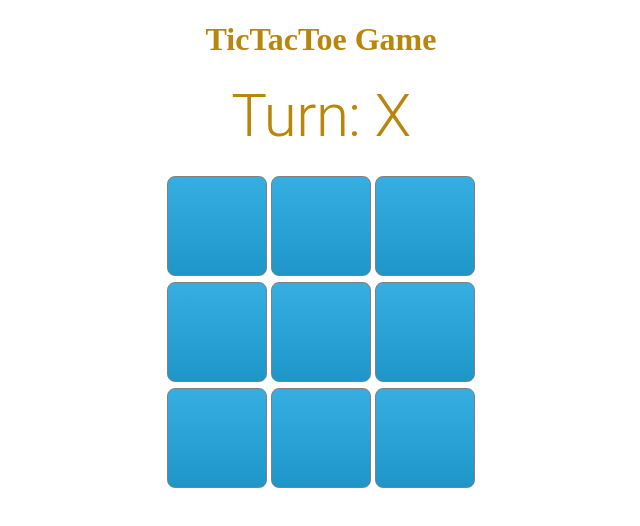
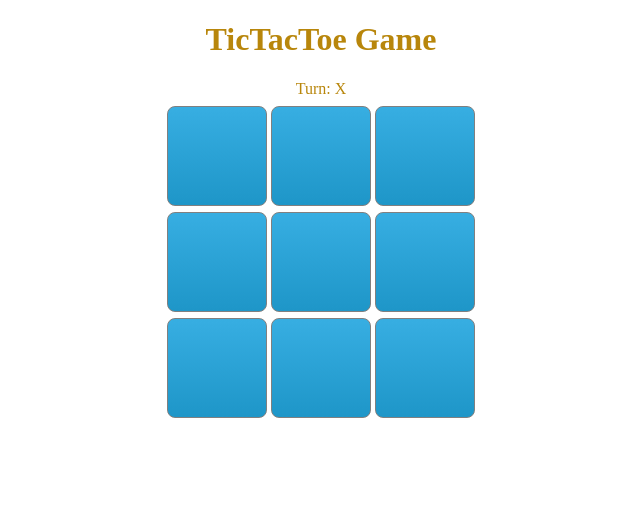
Before and after one commit to mr-mohammadreza/tic-toc-toe-react, a React (Create React App) app: page / in a window 1280 px wide. Shown: the top 526 px of the page, without its empty margins (319-959 px from the left). Built offline with nearby package versions, Linux system fonts and the light colour scheme.

Commit message:
make resposive the turn x/o

```diff
--- a/src/App.jsx
+++ b/src/App.jsx
@@ -1,5 +1,4 @@
 import React from "react";
-import Typography from '@mui/material/Typography';
 import TicTacToe from './TicTacToe';
 import './TicTacToe.css';
 const App = () => {
@@ -7,7 +6,7 @@ const App = () => {
     return (
         <div >
           <h1 className ="pwinner">TicTacToe Game</h1>
-          {/* <Typography className ="gg"variant="h1" component="div" gutterBottom>TicTacToe Game</Typography> */}
+
            <TicTacToe />
         </div>
     );
--- a/src/TicTacToe.js
+++ b/src/TicTacToe.js
@@ -99,10 +99,9 @@ const TicTacToe = () => {
 		return <button className = "aa" onClick={() => handleClick(num)}>{cells[num]}</button>;
 	};
 
-
 	return (
 		<div className='container'>
-			<Typography className ="pwinner"variant="h2" component="div" gutterBottom>Turn: {turn}</Typography>
+			<Typography className ="pwinner"variant="p" component="div" gutterBottom>Turn: {turn}</Typography>
 			<table id='finishgame'>
 
 				<tbody>
```
